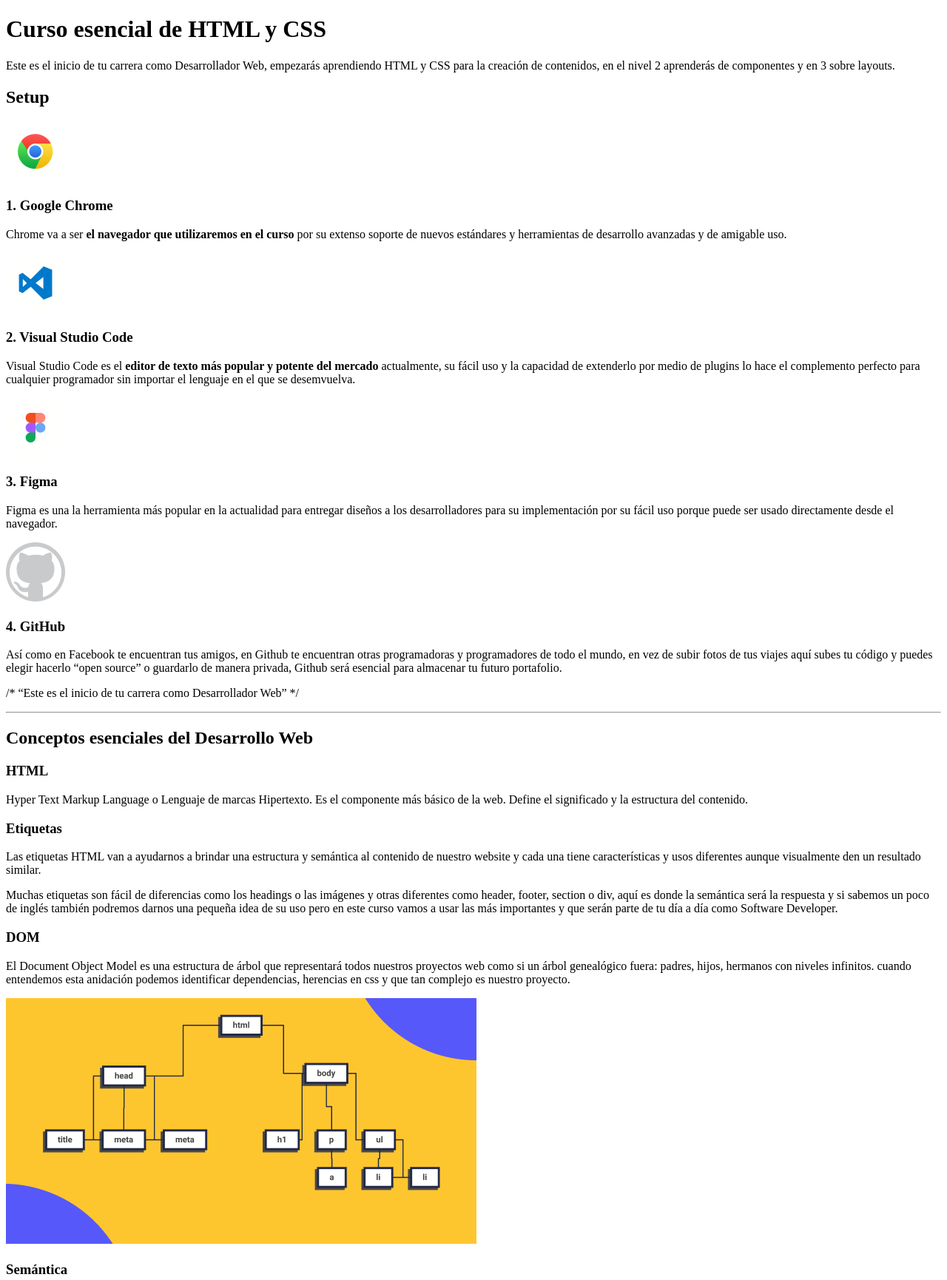
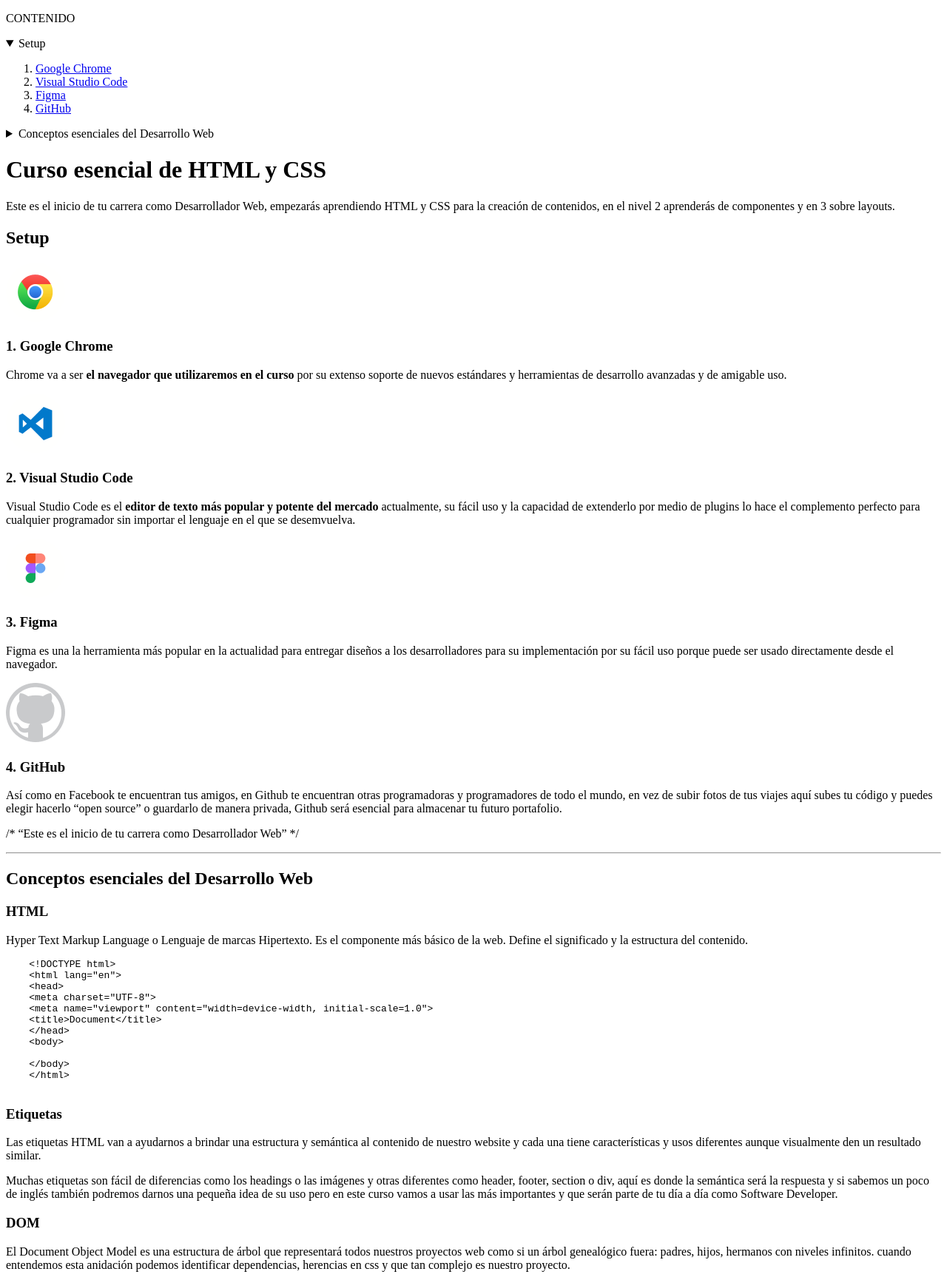
Before and after one commit to andisalco/esencia-nemium, a plain HTML site: page index.html in a window 1280 px wide. Shown: the top 1730 px of the page at 74% size. Drawn offline with Linux system fonts and the light colour scheme.

Commit message:
Se actualiza index.html 07082021

```diff
--- a/index.html
+++ b/index.html
@@ -7,24 +7,72 @@
     <title>El blog de andisalco</title>
 </head>
 <body>
-    <h1>Curso esencial de HTML y CSS</h1>
-    <p>Este es el inicio de tu carrera como Desarrollador Web, empezarás aprendiendo HTML y CSS para la creación de contenidos, en el nivel 2 aprenderás de componentes y en 3 sobre layouts.</p>
+    <header>
+    <nav>
+        <p>CONTENIDO</p>
+        <details open>
+            <summary>Setup</summary>
+            <ol>
+                <li>
+                    <a href="#google_chrome">Google Chrome</a>
+                </li>
+                <li>
+                    <a href="#visual_studio_code">Visual Studio Code</a>
+                </li>
+                <li>
+                    <a href="#figma">Figma</a>
+                </li>
+                <li>
+                    <a href="#github">GitHub</a>
+                </li>
+            </ol>
+        </details>
+
+        <details>
+            <summary>Conceptos esenciales del Desarrollo Web</summary>
+            <ol>
+                <li>
+                    <a href="#html">HTML</a>
+                </li>
+                <li>
+                    <a href="#etiquetas">Etiquetas</a>
+                </li>
+                <li>
+                    <a href="#dom">DOM</a>
+                </li>
+                <li>
+                    <a href="#semantica">Semántica</a>
+                </li>
+                <li>
+                    <a href="#atributos">Atributos</a>
+                </li>
+                <li>
+                    <a href="#css">Qué es CSS</a>
+                </li>
+            </ol>
+        </details>
+        </nav>
+    </header>
+    <main>
+        <h1>Curso esencial de HTML y CSS</h1>
+        <p>Este es el inicio de tu carrera como Desarrollador Web, empezarás aprendiendo HTML y CSS para la creación de contenidos, en el nivel 2 aprenderás de componentes y en 3 sobre layouts.</p>
+    </main>
 
     <h2>Setup</h2>
     <img src="./images/logo_google_chrome.png" alt="Logo de Google Chrome" title="Logo de Google Chrome">
-    <h3>1. Google Chrome</h3>
+    <h3 id="google_chrome">1. Google Chrome</h3>
     <p>Chrome va a ser <b>el navegador que utilizaremos en el curso</b> por su extenso soporte de nuevos estándares y herramientas de desarrollo avanzadas y de amigable uso.</p>
 
     <img src="./images/logo_visual_studio_code.png" alt="Logo de Visual Studio Code" title="Logo de Visual Studio Code">
-    <h3>2. Visual Studio Code</h3>
+    <h3 id="visual_studio_code">2. Visual Studio Code</h3>
     <p>Visual Studio Code es el <b>editor de texto más popular y potente del mercado</b> actualmente, su fácil uso y la capacidad de extenderlo por medio de plugins lo hace el complemento perfecto para cualquier programador sin importar el lenguaje en el que se desemvuelva.</p>
 
     <img src="./images/logo_figma.png" alt="Logo de Figma" title="Logo de Figma">
-    <h3>3. Figma</h3>
+    <h3 id="figma">3. Figma</h3>
     <p>Figma es una la herramienta más popular en la actualidad para entregar diseños a los desarrolladores para su implementación por su fácil uso porque puede ser usado directamente desde el navegador.</p>
 
     <img src="./images/logo_github.png" alt="Logo de GitHub" title="Logo de GitHub">
-    <h3>4. GitHub</h3>
+    <h3 id="github">4. GitHub</h3>
     <p>Así como en Facebook te encuentran tus amigos, en Github te encuentran otras programadoras y programadores de todo el mundo, en vez de subir fotos de tus viajes aquí subes tu código y puedes elegir hacerlo “open source” o guardarlo de manera privada, Github será esencial para almacenar tu futuro portafolio.</p>
 
     <p>/* “Este es el inicio de tu carrera como Desarrollador Web” */</p>
@@ -32,26 +80,37 @@
     <hr>
 
     <h2>Conceptos esenciales del Desarrollo Web</h2>
-    <h3>HTML</h3>
+    <h3 id="html">HTML</h3>
     <p>Hyper Text Markup Language o Lenguaje de marcas Hipertexto. Es el componente más básico de la web. Define el significado y la estructura del contenido.</p>
+    <pre>
+    &lt;!DOCTYPE html&gt;
+    &lt;html lang=&quot;en&quot;&gt;
+    &lt;head&gt;
+    &lt;meta charset=&quot;UTF-8&quot;&gt;
+    &lt;meta name=&quot;viewport&quot; content=&quot;width=device-width, initial-scale=1.0&quot;&gt;
+    &lt;title&gt;Document&lt;/title&gt;
+    &lt;/head&gt;
+    &lt;body&gt;
 
-
-    <h3>Etiquetas</h3>
+    &lt;/body&gt;
+    &lt;/html&gt;
+    </pre>
+    <h3 id="etiquetas">Etiquetas</h3>
     <p>Las etiquetas HTML van a ayudarnos a brindar una estructura y semántica al contenido de nuestro website y cada una tiene características y usos diferentes aunque visualmente den un resultado similar.</p>
     <p>Muchas etiquetas son fácil de diferencias como los headings o las imágenes y otras diferentes como header, footer, section o div, aquí es donde la semántica será la respuesta y si sabemos un poco de inglés también podremos darnos una pequeña idea de su uso pero en este curso vamos a usar las más importantes y que serán parte de tu día a día como Software Developer.</p>
 
 
-    <h3>DOM</h3>
+    <h3 id="dom">DOM</h3>
     <p>El Document Object Model es una estructura de árbol que representará todos nuestros proyectos web como si un árbol genealógico fuera: padres, hijos, hermanos con niveles infinitos. cuando entendemos esta anidación podemos identificar dependencias, herencias en css y que tan complejo es nuestro proyecto.</p>
     <img src="images/dom.png" alt="Document Object Model" title="Document Object Model">
 
-    <h3>Semántica</h3>
+    <h3 id="semantica">Semántica</h3>
     <p>La semántica le brinda sentido a cada elemento existen en un sitio web, algunos elementos será meramente decorativos y no deben significar nada pero otros serán títulos y deberán estar en diferente jerarquías o alguna secciones serán más relevantes que otras, esto ayudará a los motores de búsqueda como Google o Duck Duck Go a diferenciar tu contenido, categorizar y será la herramientas más valiosa para estar en los primeros resultados de búsqueda SEO. También ayudará a la accesibilidad de tu sitio web, para que personas con habilidades diferentes puedan entender cada contenido.</p>
 
-    <h3>Atributos</h3>
+    <h3 id="atributos">Atributos</h3>
     <p>Los atributos le dan características extra a las etiquetas para complementar información y son pre programadas por el navegador, algunos atributos funcionan en todas las etiquetas de la misma forma como ‘class’ pero otros atributos funcionan en solo alguna etiquetas como src</p>
 
-    <h3>CSS</h3>
+    <h3 id="css">CSS</h3>
     <p>Hojas de Estilo en Cascada (del inglés Cascading Style Sheets) o CSS es el lenguaje de estilos utilizado para describir la presentación de documentos HTML</p>
     <img src="images/logo_css3.png" alt="Cascading Style Sheets" title="Cascading Style Sheets">
 
@@ -87,7 +146,10 @@
     </ul>
 
     <h3>Modelo de caja</h3>
-
+    <img src="./images/modelo_de_caja.png" alt="Modelo de caja" title="Modelo de caja">
+    <P>Si tienes alguna pregunta escríbeme a
+        <a href="mailto:andsalazarco@gmail.com">andsalazarco@gmail.com</a>
+    </P>
 
 
 </body>
```
